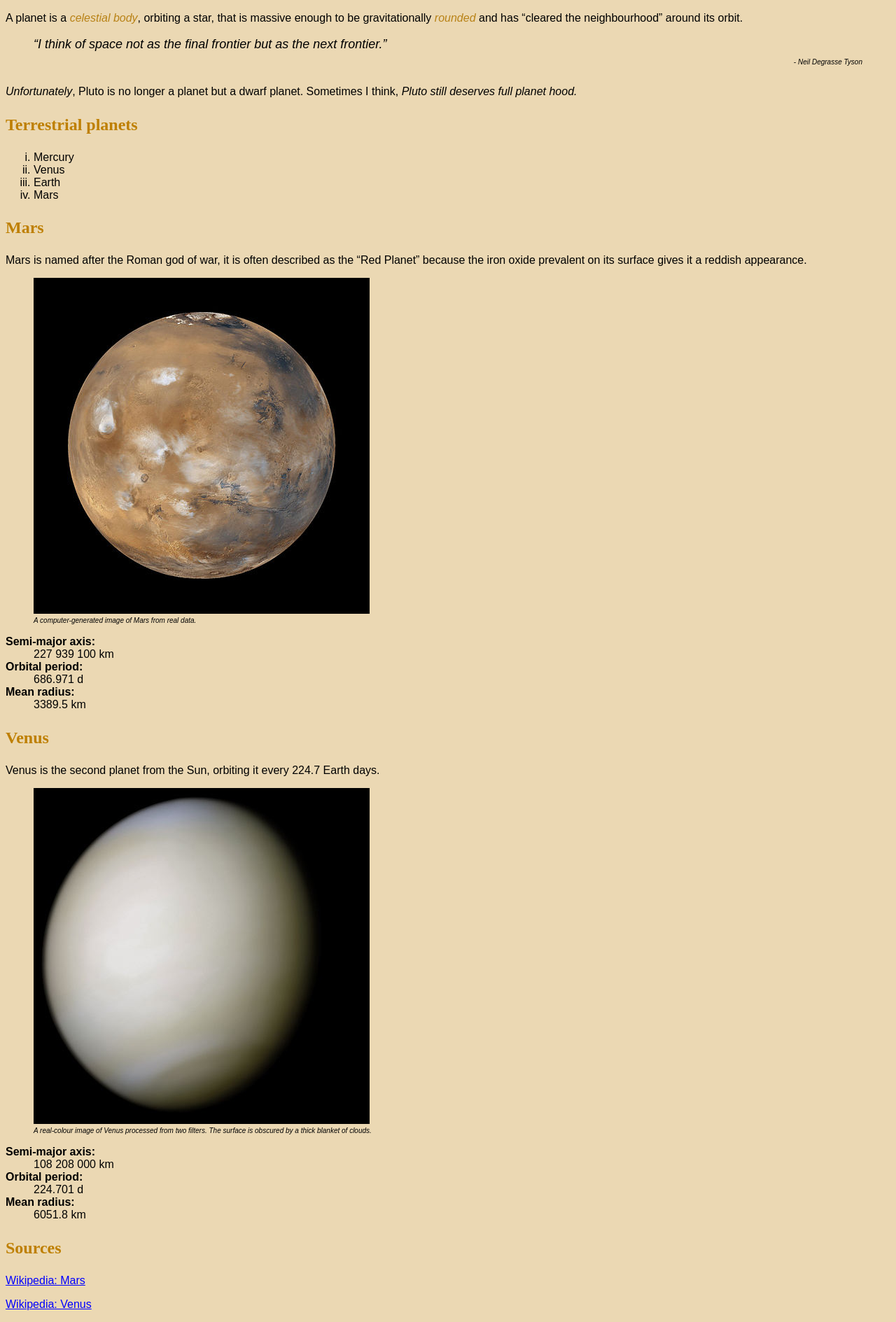
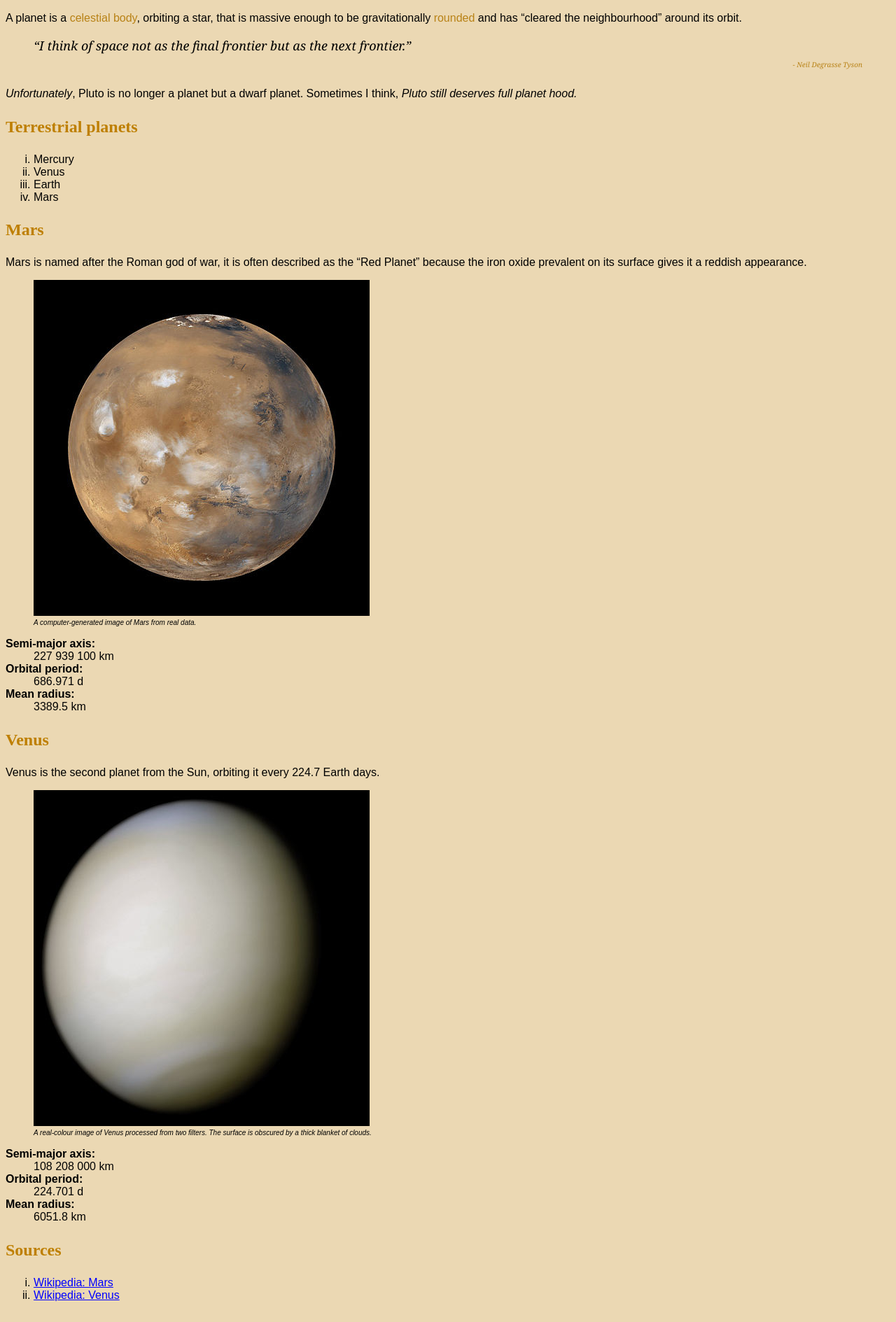
Before and after one commit to sagehartly/dsn1674-assignment-3, a plain HTML site: page index.html in a window 1280 px wide. Shown: the part 240-2129 px from the top of the page at 70% size. Drawn offline with Linux system fonts and the light colour scheme; a web font is replaced by a local one.

Commit message:
Added CSS to blockquote
Added CSS to em tag.

```diff
--- a/css/main.css
+++ b/css/main.css
@@ -11,12 +11,14 @@ ol {
   }
 
 em {
+  font-style: normal;
   color: #b88216;
 }
 
 blockquote {
   font-size: 18px;
   font-style: italic;
+  font-family: Georgia, serif;
 }
 
 ul {
@@ -49,4 +51,9 @@ footer {
   font-size: 10px;
   text-align: right;
   line-height: 3;
+  color: #b88216
 }
+
+.circle {
+  list-style-type:disc;
+}
--- a/index.html
+++ b/index.html
@@ -85,8 +85,10 @@ The surface is obscured by a thick blanket of clouds.</figcaption></figure>
 
 <h2>Sources</h2>
 
-<p><a href="http://en.wikipedia.org/wiki/Mars">Wikipedia: Mars</a></p>
-<p><a href="http://en.wikipedia.org/wiki/Venus">Wikipedia: Venus</a></p>
+<ol>
+<li><a href="http://en.wikipedia.org/wiki/Mars" class="circle">Wikipedia: Mars</a></li>
+<li><a href="http://en.wikipedia.org/wiki/Venus"class="circle">Wikipedia: Venus</a></li>
+</ol>
 
 </body>
 
```
